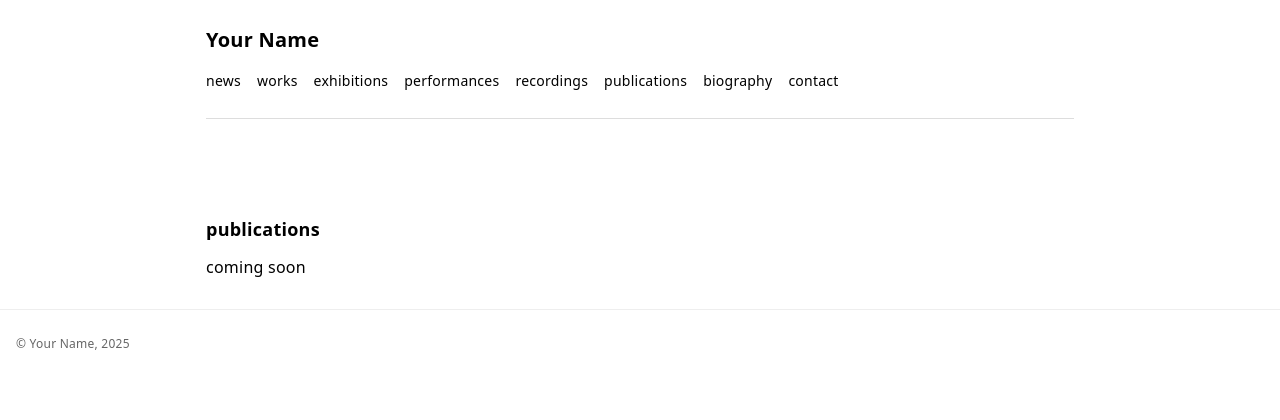
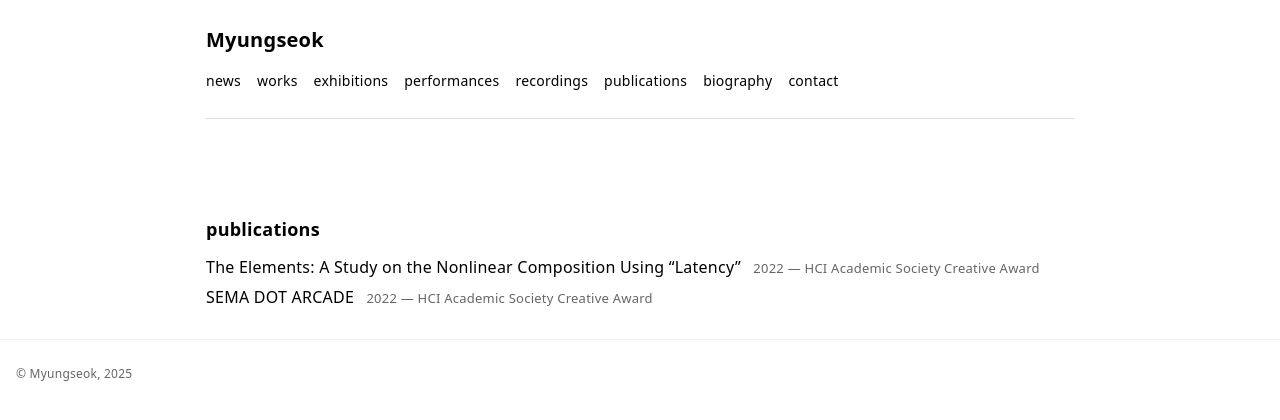
Before and after one commit to hearenzo/hearenzo.github.io, a plain HTML site: page publications/index.html in a window 1280 px wide. Drawn offline with Linux system fonts and the light colour scheme.

Commit message:
Add files via upload

```diff
--- a/publications/index.html
+++ b/publications/index.html
@@ -1,14 +1,15 @@
 <!doctype html>
-<html lang="ko">
+<html lang="en">
 <head>
   <meta charset="utf-8" />
   <meta name="viewport" content="width=device-width, initial-scale=1" />
-  <title>Your Name — publications</title>
+  <title>Myungseok — publications</title>
+  <meta name="description" content="Myungseok — minimalist portfolio. News, works, exhibitions, performances, recordings, publications, biography, contact." />
   <link rel="stylesheet" href="../assets/css/styles.css" />
 </head>
 <body>
   <header class="container">
-    <h1><a href="/">Your Name</a></h1>
+    <h1><a href="/">Myungseok</a></h1>
     <nav>
       <ul>
         <li><a href="/">news</a></li>
@@ -24,9 +25,14 @@
     <hr />
   </header>
   <main class="container">
-    <h2>publications</h2>
-<ul class='list'><li>coming soon</li></ul>
+  <h2>publications</h2>
+
+<ul class="list">
+  <li><a href="https://www.dbpia.co.kr/journal/articleDetail?nodeId=NODE11043933" target="_blank" rel="noreferrer">The Elements: A Study on the Nonlinear Composition Using “Latency”</a> <span class="meta">2022 — HCI Academic Society Creative Award</span></li>
+  <li><a href="https://www.dbpia.co.kr/journal/articleDetail?nodeId=NODE11043945" target="_blank" rel="noreferrer">SEMA DOT ARCADE</a> <span class="meta">2022 — HCI Academic Society Creative Award</span></li>
+</ul>
+
   </main>
-  <footer class="footer">© Your Name, 2025</footer>
+  <footer class="footer">© Myungseok, 2025</footer>
 </body>
 </html>
```
